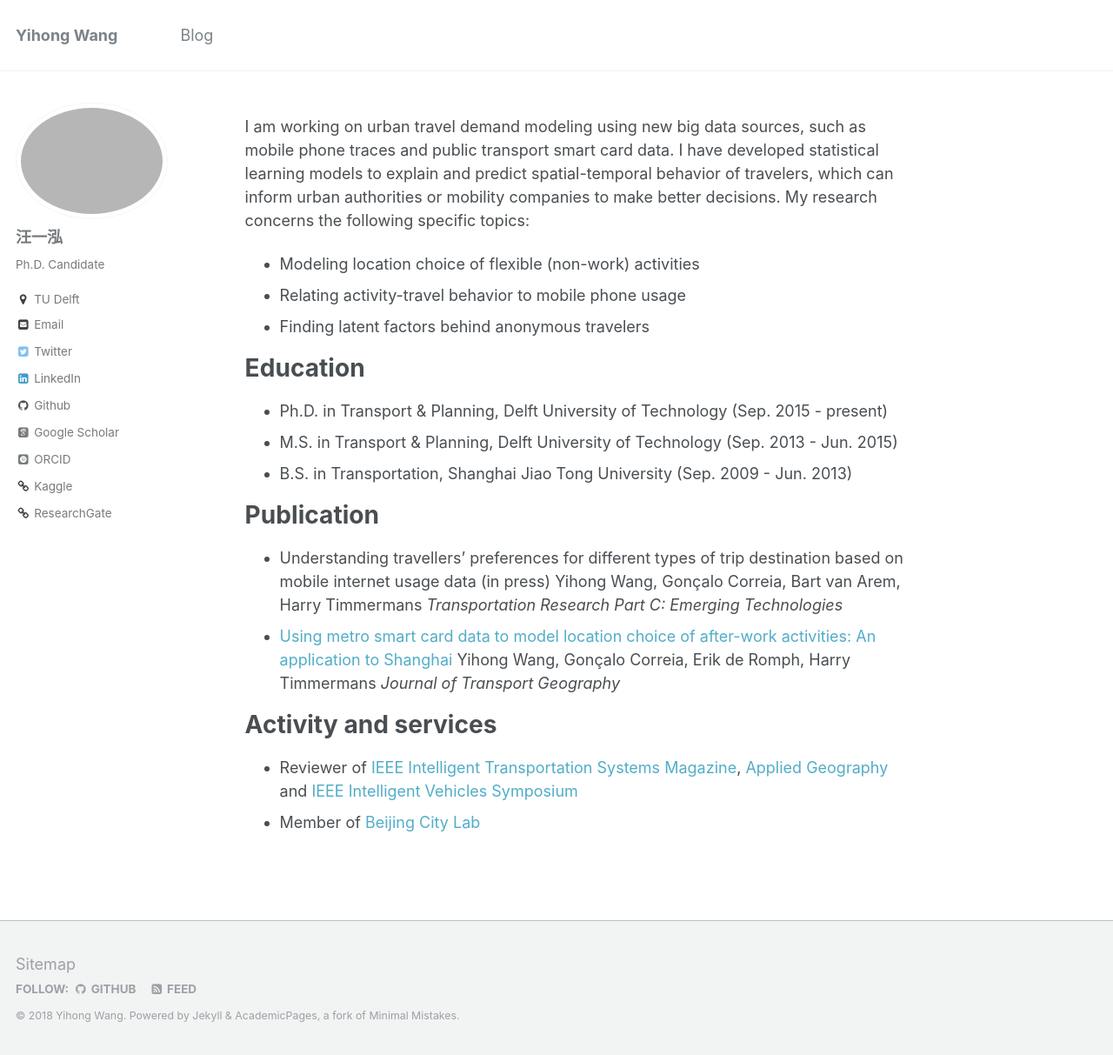
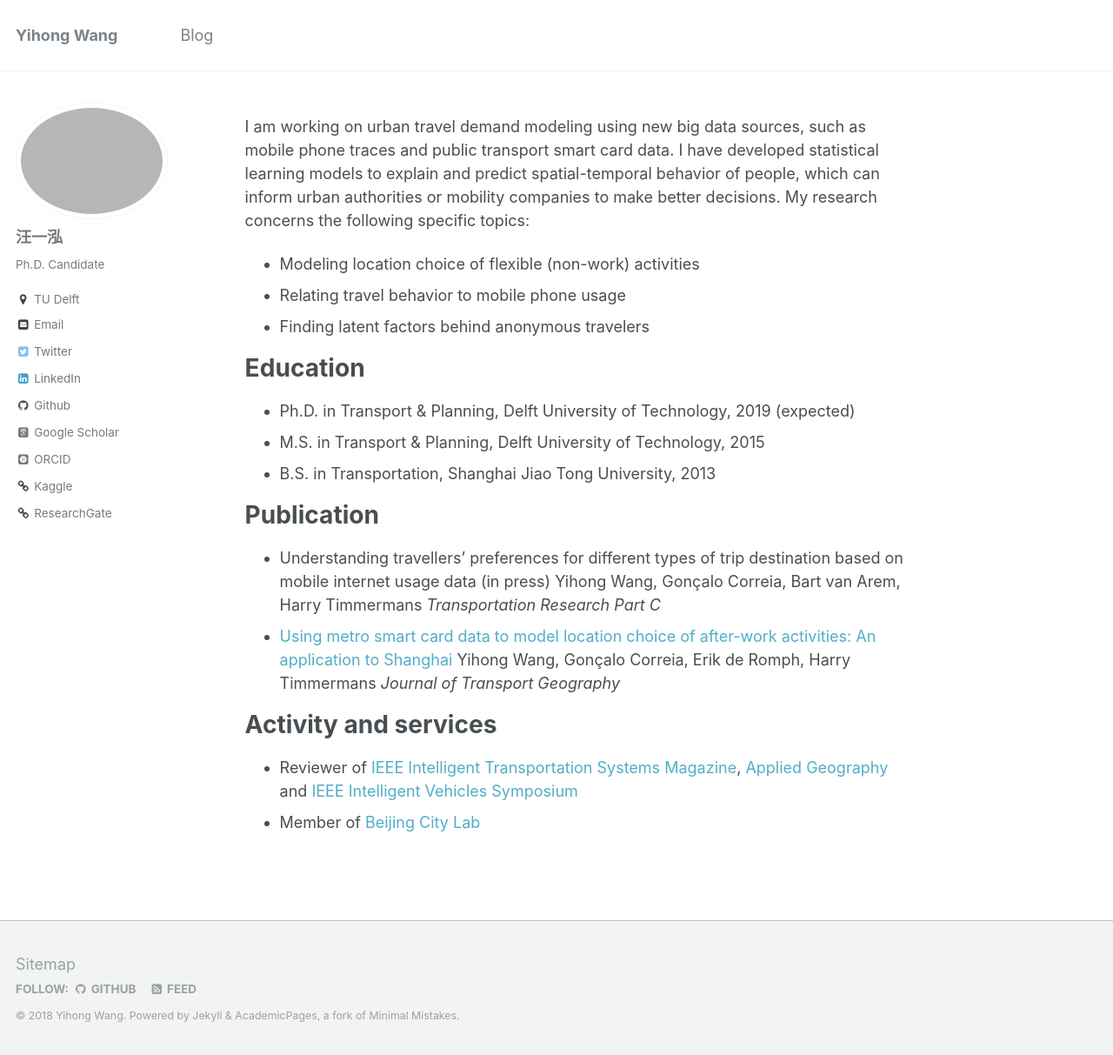
Before and after one commit to bellowswang/bellowswang.github.io, a Jekyll site: the page built from _pages/about.md, in a window 1280 px wide and 1213 px high. Shown: the whole window at 87% size. Built offline with Jekyll 4.4.1, drawn with Linux system fonts in a browser that asks for light colours; some web fonts are replaced.

Commit message:
profile added

```diff
--- a/_config.yml
+++ b/_config.yml
@@ -79,7 +79,7 @@
 # Site Author
 author:
   name             : "汪一泓"
-  avatar           : "yihongprofile3.png"
+  avatar           : "yihongprofile.png"
   bio              : "Ph.D. Candidate"
   location         : "TU Delft"
   employer         :
--- a/_pages/about.md
+++ b/_pages/about.md
@@ -8,25 +8,25 @@
   - /about.html
 ---
 
-I am working on urban travel demand modeling using new big data sources, such as mobile phone traces and public transport smart card data. I have developed statistical learning models to explain and predict spatial-temporal behavior of travelers, which can inform urban authorities or mobility companies to make better decisions. My research concerns the following specific topics:
+I am working on urban travel demand modeling using new big data sources, such as mobile phone traces and public transport smart card data. I have developed statistical learning models to explain and predict spatial-temporal behavior of people, which can inform urban authorities or mobility companies to make better decisions. My research concerns the following specific topics:
 * Modeling location choice of flexible (non-work) activities
-* Relating activity-travel behavior to mobile phone usage
+* Relating travel behavior to mobile phone usage
 * Finding latent factors behind anonymous travelers
 
 Education
 ======
-* Ph.D. in Transport & Planning, Delft University of Technology (Sep. 2015 - present)
-* M.S. in Transport & Planning, Delft University of Technology (Sep. 2013 - Jun. 2015)
-* B.S. in Transportation, Shanghai Jiao Tong University (Sep. 2009 - Jun. 2013)
+* Ph.D. in Transport & Planning, Delft University of Technology, 2019 (expected)
+* M.S. in Transport & Planning, Delft University of Technology, 2015
+* B.S. in Transportation, Shanghai Jiao Tong University, 2013
 
 Publication
 ======
 * Understanding travellers' preferences for different types of trip destination based on mobile internet usage data (in press)
-    Yihong Wang, Gonçalo Correia, Bart van Arem, Harry Timmermans
-    <i>Transportation Research Part C: Emerging Technologies</i>
+Yihong Wang, Gonçalo Correia, Bart van Arem, Harry Timmermans
+<i>Transportation Research Part C</i>
 * <a href="https://www.sciencedirect.com/science/article/pii/S0966692317300029">Using metro smart card data to model location choice of after-work activities: An application to Shanghai</a>
-    Yihong Wang, Gonçalo Correia, Erik de Romph, Harry Timmermans
-    <i>Journal of Transport Geography</i>
+Yihong Wang, Gonçalo Correia, Erik de Romph, Harry Timmermans
+<i>Journal of Transport Geography</i>
 
 Activity and services
 ======
```
